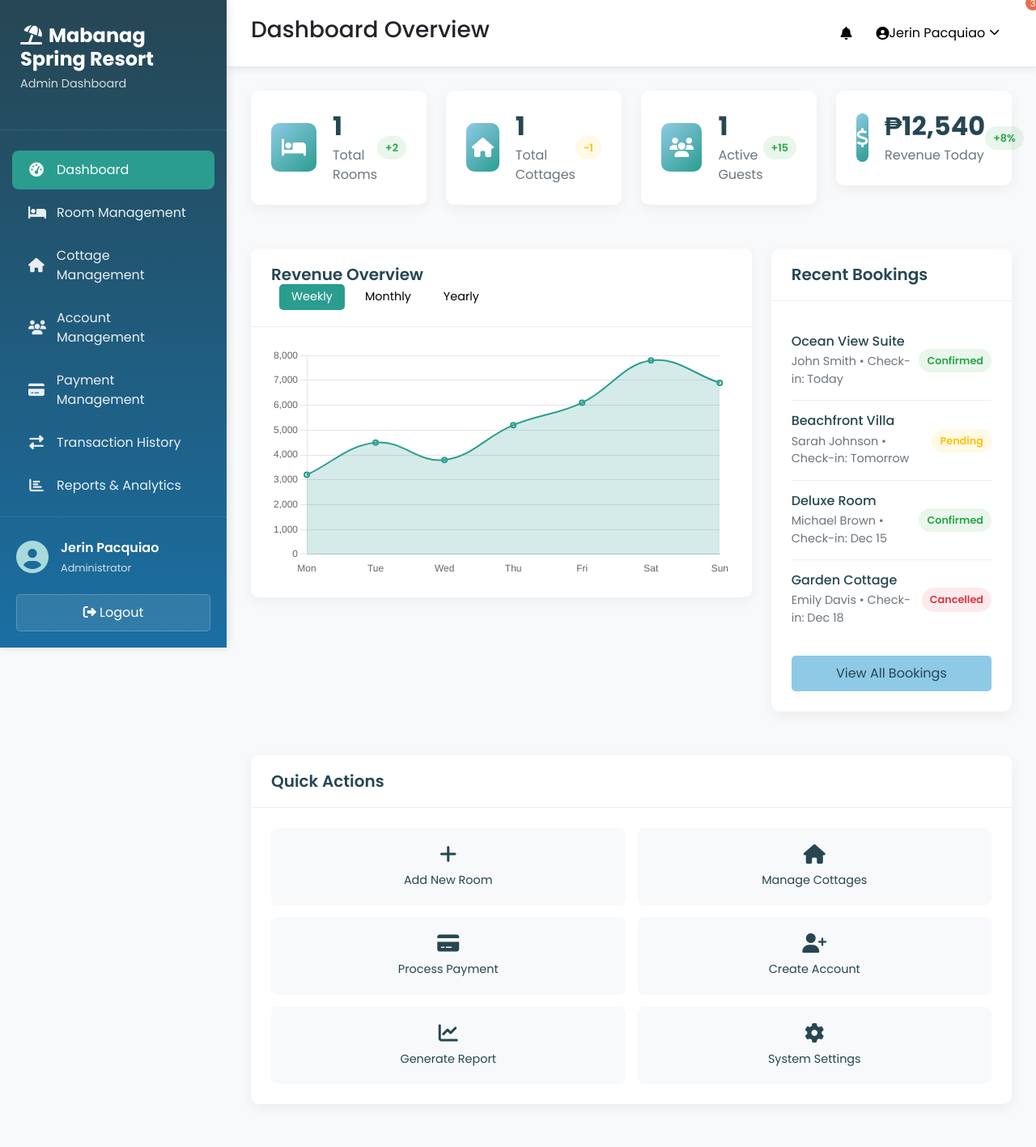
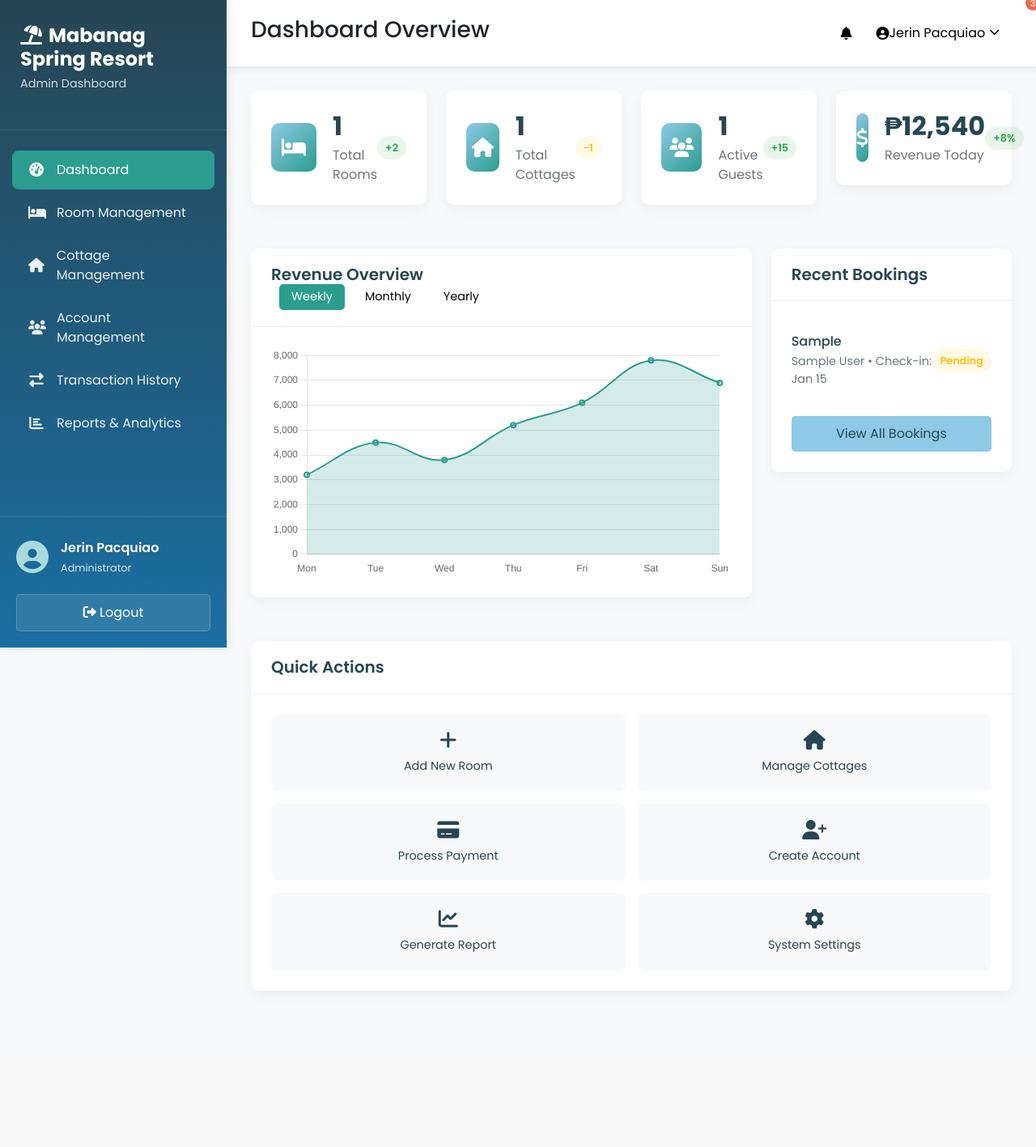
Before and after one commit to NMSCSTR/MABANAG-SPRING-RESORT, a PHP site: page /admin/home.php in a window 1280 px wide. Shown: the top 1417 px of the page at 81% size. After the commit the page ends 1176 px from the top, so only its background shows below. Run offline with PHP 8.4, Linux system fonts and the light colour scheme; a user stored in the database is signed in; data comes from the database, SQL or seed files in the repository; tables that the repository leaves empty hold one stand-in row (values such as "Sample post").

Commit message:
removing payment management file

```diff
--- a/admin/account.php
+++ b/admin/account.php
@@ -55,12 +55,12 @@
                         <span>Account Management</span>
                     </a>
                 </li>
-                <li class="menu-item">
+                <!-- <li class="menu-item">
                     <a href="payment.php">
                         <i class="fas fa-credit-card"></i>
                         <span>Payment Management</span>
                     </a>
-                </li>
+                </li> -->
                 <li class="menu-item">
                     <a href="transaction.php">
                         <i class="fas fa-exchange-alt"></i>
--- a/admin/home.php
+++ b/admin/home.php
@@ -50,12 +50,6 @@
                     <a href="account.php">
                         <i class="fas fa-users"></i>
                         <span>Account Management</span>
-                    </a>
-                </li>
-                <li class="menu-item">
-                    <a href="payment.php">
-                        <i class="fas fa-credit-card"></i>
-                        <span>Payment Management</span>
                     </a>
                 </li>
                 <li class="menu-item">
@@ -206,34 +200,43 @@
                             </div>
                             <div class="card-body">
                                 <div class="booking-list">
+                                    <?php
+                                    // Fetch the 4 most recent reservations
+                                    $query = $conn->query("
+                                        SELECT r.*,
+                                               rm.room_type,
+                                               c.cottage_type,
+                                               g.firstname,
+                                               g.lastname
+                                        FROM reservation r
+                                        LEFT JOIN room rm ON r.room_id = rm.room_id
+                                        LEFT JOIN cottage c ON r.cottage_id = c.cottage_id
+                                        LEFT JOIN guest g ON r.guest_id = g.guest_id
+                                        ORDER BY r.check_in_date DESC
+                                        LIMIT 4
+                                    ");
+                                    while ($row = $query->fetch_assoc()) {
+                                        // Determine booking type and name
+                                        $type = !empty($row['room_type']) ? $row['room_type'] : $row['cottage_type'];
+                                        $guest = $row['firstname'] . ' ' . $row['lastname'];
+                                        $checkin = date('M d', strtotime($row['check_in_date']));
+                                        $today = date('Y-m-d');
+                                        if ($row['check_in_date'] == $today) $checkin = 'Today';
+                                        elseif ($row['check_in_date'] == date('Y-m-d', strtotime('+1 day'))) $checkin = 'Tomorrow';
+
+                                        // Status class
+                                        $statusClass = strtolower($row['status']); // e.g., confirmed, pending, cancelled
+                                    ?>
                                     <div class="booking-item">
                                         <div class="booking-info">
-                                            <h6>Ocean View Suite</h6>
-                                            <p>John Smith • Check-in: Today</p>
+                                            <h6><?= htmlspecialchars($type) ?></h6>
+                                            <p><?= htmlspecialchars($guest) ?> • Check-in: <?= htmlspecialchars($checkin) ?></p>
                                         </div>
-                                        <span class="booking-status confirmed">Confirmed</span>
+                                        <span class="booking-status <?= $statusClass ?>">
+                                            <?= ucfirst($statusClass) ?>
+                                        </span>
                                     </div>
-                                    <div class="booking-item">
-                                        <div class="booking-info">
-                                            <h6>Beachfront Villa</h6>
-                                            <p>Sarah Johnson • Check-in: Tomorrow</p>
-                                        </div>
-                                        <span class="booking-status pending">Pending</span>
-                                    </div>
-                                    <div class="booking-item">
-                                        <div class="booking-info">
-                                            <h6>Deluxe Room</h6>
-                                            <p>Michael Brown • Check-in: Dec 15</p>
-                                        </div>
-                                        <span class="booking-status confirmed">Confirmed</span>
-                                    </div>
-                                    <div class="booking-item">
-                                        <div class="booking-info">
-                                            <h6>Garden Cottage</h6>
-                                            <p>Emily Davis • Check-in: Dec 18</p>
-                                        </div>
-                                        <span class="booking-status cancelled">Cancelled</span>
-                                    </div>
+                                    <?php } ?>
                                 </div>
                                 <a href="transaction.php" class="btn btn-view-all">View All Bookings</a>
                             </div>
--- a/admin/reports.php
+++ b/admin/reports.php
@@ -88,12 +88,6 @@
                     <a href="account.php">
                         <i class="fas fa-users"></i>
                         <span>Account Management</span>
-                    </a>
-                </li>
-                <li class="menu-item">
-                    <a href="payment.php">
-                        <i class="fas fa-credit-card"></i>
-                        <span>Payment Management</span>
                     </a>
                 </li>
                 <li class="menu-item">
--- a/admin/transaction.php
+++ b/admin/transaction.php
@@ -67,12 +67,12 @@
                         <span>Account Management</span>
                     </a>
                 </li>
-                <li class="menu-item">
+                <!-- <li class="menu-item">
                     <a href="payment.php">
                         <i class="fas fa-credit-card"></i>
                         <span>Payment Management</span>
                     </a>
-                </li>
+                </li> -->
                 <li class="menu-item active">
                     <a href="transaction.php">
                         <i class="fas fa-exchange-alt"></i>
```
Also changed, not shown: admin/room.php (+19 -31 lines), js/swal-message.js (added, +9 -0 lines), js/payment_script.js (added).
